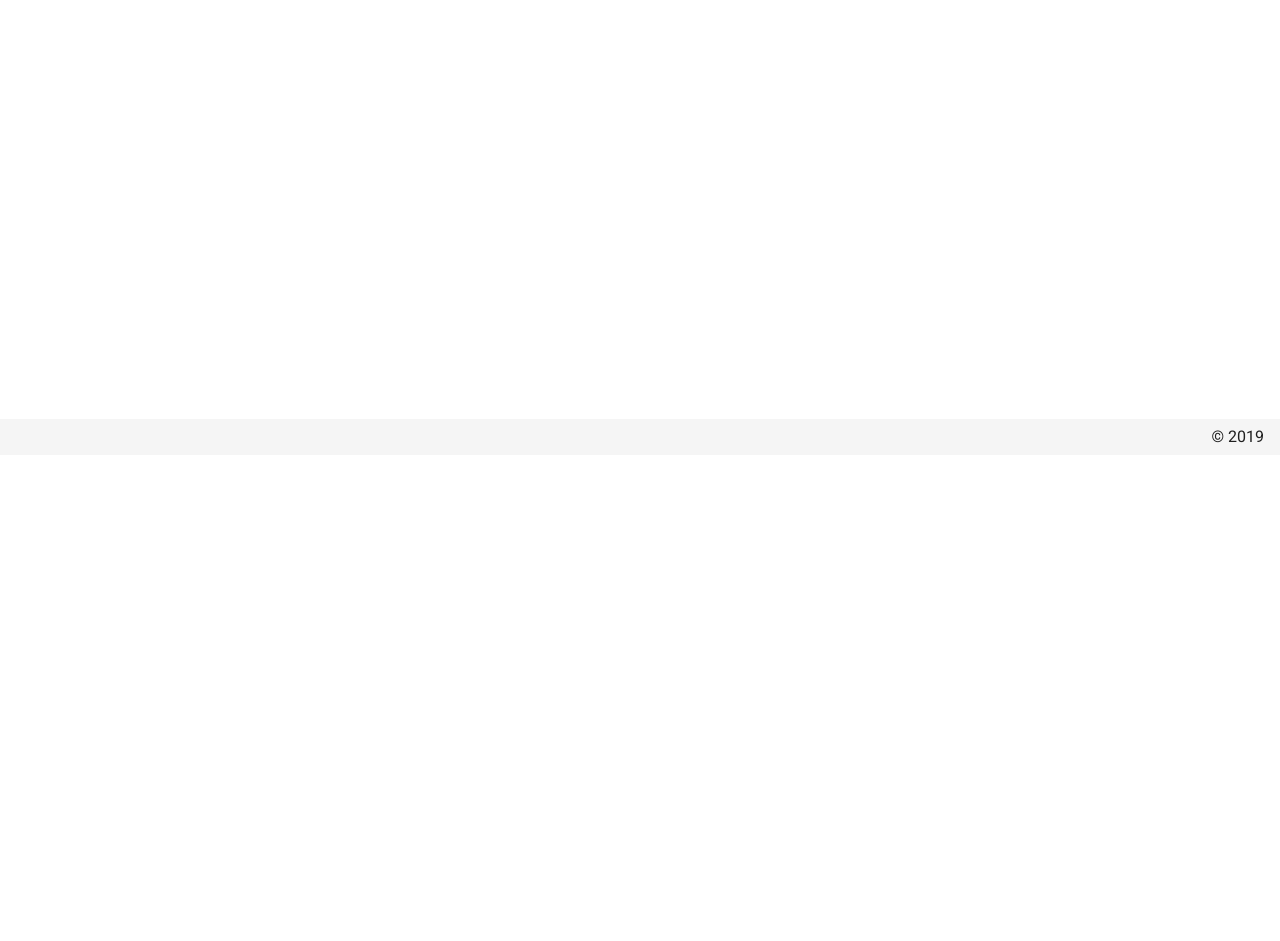
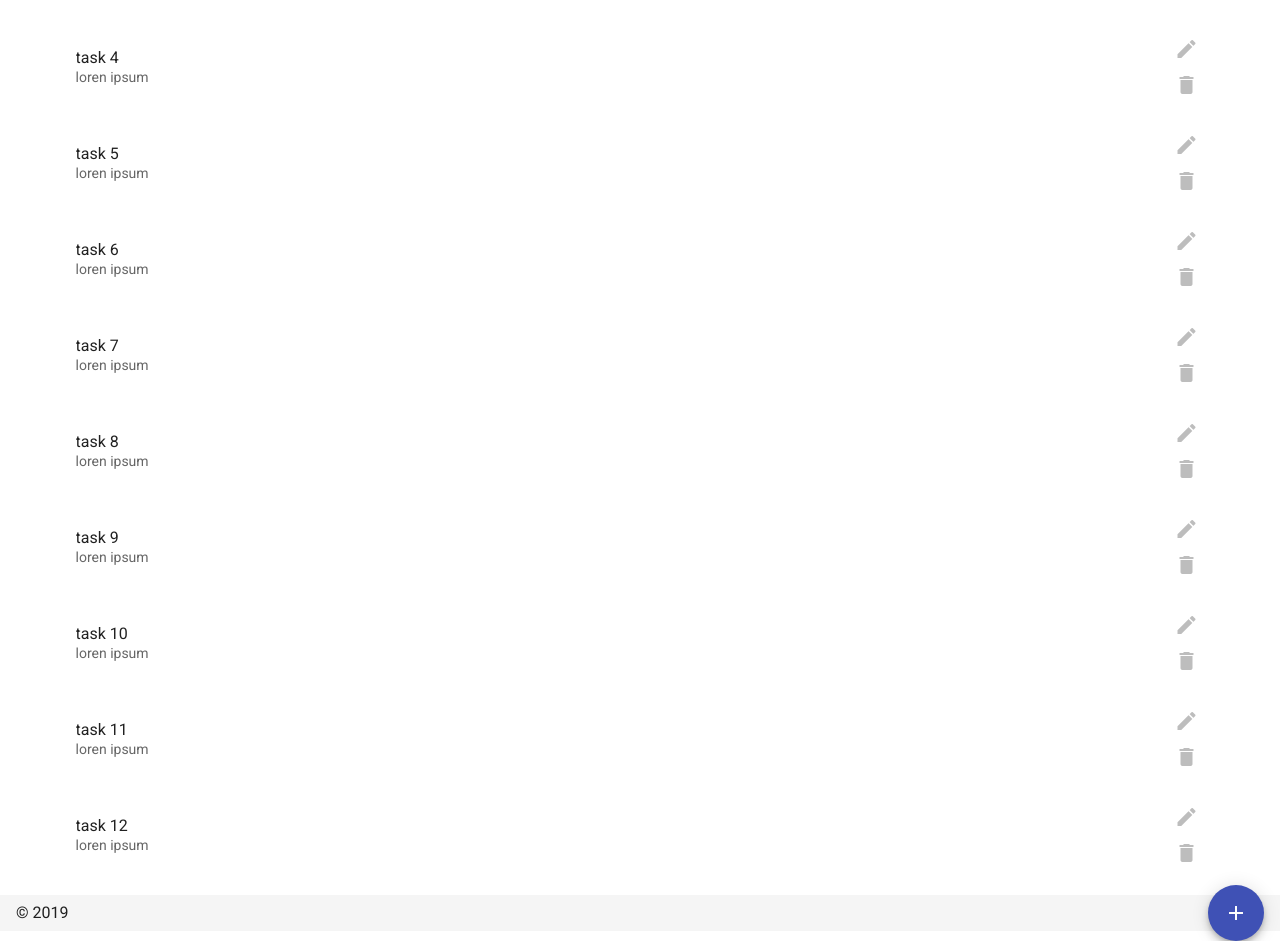
Before and after one commit to carlosrojaso/maestriajs-vue-app, a Vue app: page / in a window 1280 px wide. Shown: the part 345-1286 px from the top of the page. Before the commit the page ends 800 px from the top, so only its background shows below. Built offline with nearby package versions, Linux system fonts and the light colour scheme.

Commit message:
adding list + dummydata + buttons

```diff
--- a/src/App.vue
+++ b/src/App.vue
@@ -2,7 +2,7 @@
   <v-app>
     <Header/>
     <v-content>
-      <Home/>
+    <Home/>
     </v-content>
     <Footer/>
   </v-app>
@@ -15,15 +15,10 @@ import Footer from './components/Footer';
 
 export default {
   name: 'App',
-
   components: {
     Header,
     Home,
     Footer
-  },
-
-  data: () => ({
-    //
-  }),
+  }
 };
 </script>
--- a/src/components/Footer.vue
+++ b/src/components/Footer.vue
@@ -1,7 +1,17 @@
 <template>
   <v-footer>
+    <div>&copy; {{ new Date().getFullYear() }}</div>
     <v-spacer></v-spacer>
-    <div>&copy; {{ new Date().getFullYear() }}</div>
+    <v-btn
+      fab
+      dark
+      absolute
+      right
+      color="indigo"
+      class="floatButton"
+      @click="newNote()">
+      <v-icon dark>mdi-plus</v-icon>
+    </v-btn>
   </v-footer>
 </template>
 
--- a/src/components/Header.vue
+++ b/src/components/Header.vue
@@ -4,7 +4,7 @@
       color="primary"
       dark
     >
-        <v-toolbar-title>vue-app</v-toolbar-title>
+    <v-toolbar-title>vue-app</v-toolbar-title>
   </v-app-bar>
 </template>
 
--- a/src/components/Home.vue
+++ b/src/components/Home.vue
@@ -1,15 +1,33 @@
 <template>
   <v-container>
-
+    <v-list-item v-for="note in notes" :key="note.id" two-line>
+      <v-list-item-content>
+        <v-list-item-title>{{note.name}}</v-list-item-title>
+        <v-list-item-subtitle>{{note.description}}</v-list-item-subtitle>
+      </v-list-item-content>
+      <v-list-item-action>
+        <v-btn icon>
+          <v-icon color="grey lighten-1">mdi-pencil</v-icon>
+        </v-btn>
+        <v-btn icon>
+          <v-icon color="grey lighten-1">mdi-delete</v-icon>
+        </v-btn>
+      </v-list-item-action>
+    </v-list-item>
   </v-container>
 </template>
 
 <script>
+import {DummyData} from "../data/dummy-data";
+
 export default {
-  name: 'Home'
+  name: 'Home',
+  data: () => ({
+    notes: DummyData
+  }),
+  mounted() {
+  }
 }
 </script>
-
 <style>
-
 </style>
--- /dev/null
+++ b/src/data/dummy-data.js
@@ -0,0 +1,74 @@
+export const DummyData = [
+    {
+        id: 1,
+        name: 'task 1',
+        description: 'loren ipsum',
+        status: 'done'
+    },
+    {
+        id: 2,
+        name: 'task 2',
+        description: 'loren ipsum',
+        status: 'done'
+    },
+    {
+        id: 3,
+        name: 'task 3',
+        description: 'loren ipsum',
+        status: 'done'
+    },
+    {
+        id: 4,
+        name: 'task 4',
+        description: 'loren ipsum',
+        status: 'done'
+    },
+    {
+        id: 5,
+        name: 'task 5',
+        description: 'loren ipsum',
+        status: 'done'
+    },
+    {
+        id: 6,
+        name: 'task 6',
+        description: 'loren ipsum',
+        status: 'done'
+    },
+    {
+        id: 7,
+        name: 'task 7',
+        description: 'loren ipsum',
+        status: 'done'
+    },
+    {
+        id: 8,
+        name: 'task 8',
+        description: 'loren ipsum',
+        status: 'done'
+    },
+    {
+        id: 9,
+        name: 'task 9',
+        description: 'loren ipsum',
+        status: 'done'
+    },
+    {
+        id: 10,
+        name: 'task 10',
+        description: 'loren ipsum',
+        status: 'done'
+    },
+    {
+        id: 11,
+        name: 'task 11',
+        description: 'loren ipsum',
+        status: 'done'
+    },
+    {
+        id: 12,
+        name: 'task 12',
+        description: 'loren ipsum',
+        status: 'done'
+    },
+];
```
